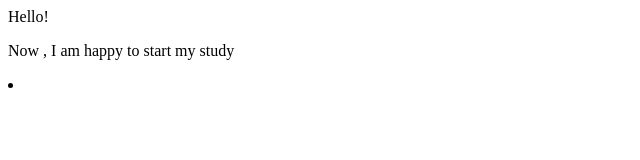
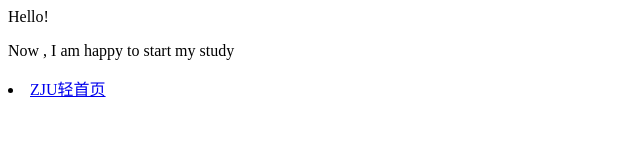
Before and after one commit to Little-white-who-studies-hard/Little-white.github.io, a plain HTML site: page index.html in a window 1280 px wide. Shown: the whole page, without its empty margins (0-640 px from the left). Drawn offline with Linux system fonts and the light colour scheme.

Commit message:
Update index.html

```diff
--- a/index.html
+++ b/index.html
@@ -2,5 +2,5 @@
 <p>Now , I am happy to start my study</p>
 
 <u1>
-  <li><a href="https://zjuers.com/"></a></li>
+  <li><a href="https://zjuers.com">ZJU轻首页</a></li>
 </u1>
```
